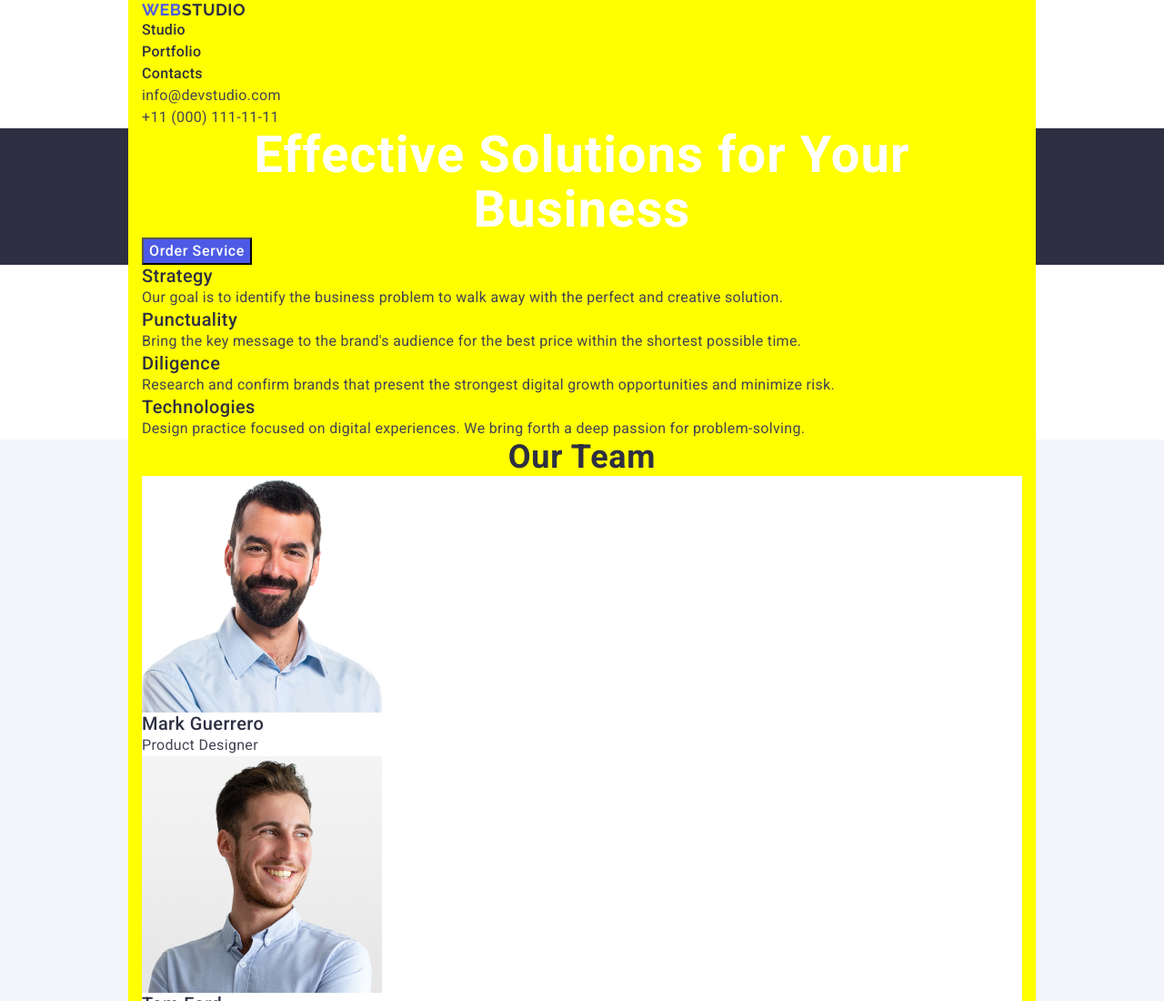
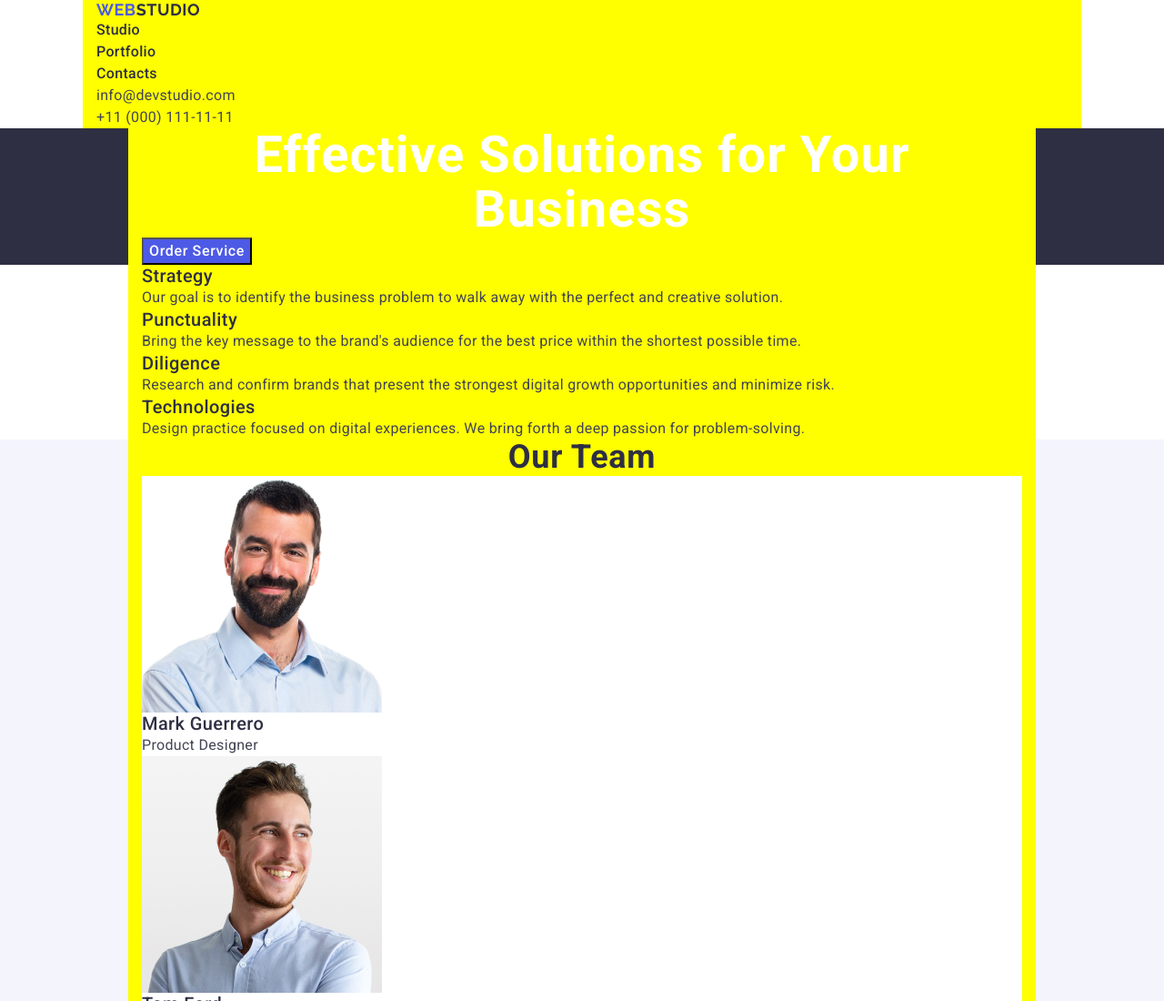
Before and after one commit to Aleksandr-1977/goit-markup-hw-03, a plain HTML site: page index.html in a window 1280 px wide. Shown: the top 1100 px of the page at 91% size. Drawn offline with nearby package versions, Linux system fonts and the light colour scheme.

Commit message:
Update styles.css

```diff
--- a/css/styles.css
+++ b/css/styles.css
@@ -49,7 +49,8 @@ img {
 /*----------/Logo------------------------------------------------*/
 /*----------Header---------------------------------------------- */
 .header-container{
-  display: block;
+  width: 1098px;
+  margin: 0 auto;
   }
 .nav-list{
   }
```
